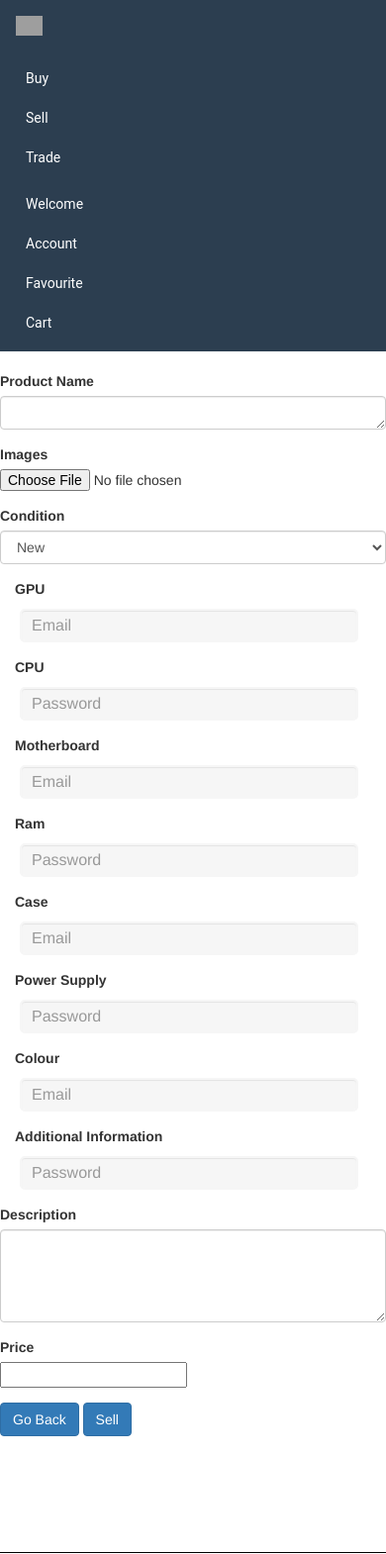
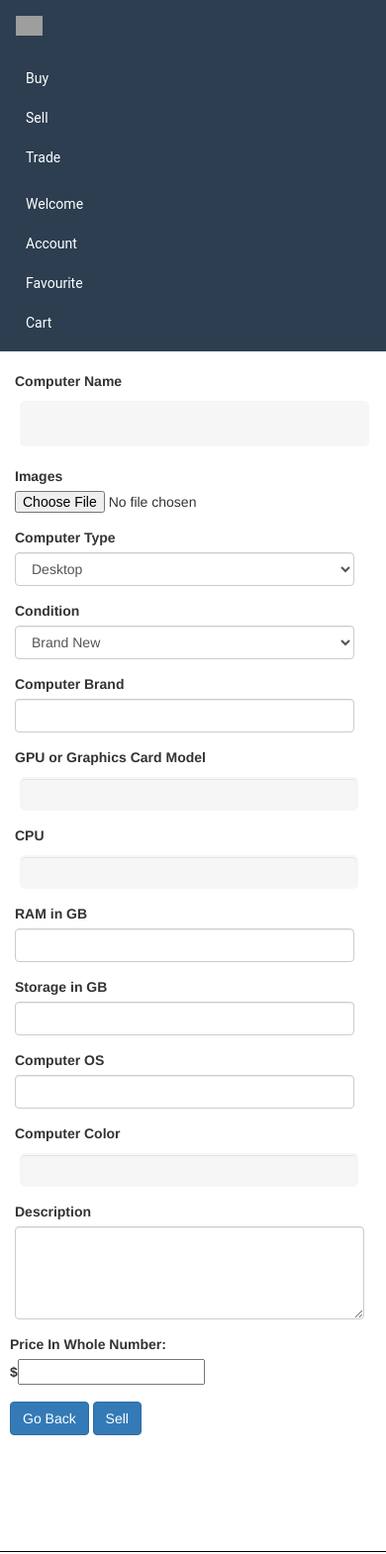
Before and after one commit to yitasha/programming_project, a PHP site: page /sellComputer.php in a window 390 px wide. Shown: the top 1570 px of the page at 99% size. Run offline with PHP 8.4, Linux system fonts and the light colour scheme; grey boxes are pictures that could not be loaded.

Commit message:
Modified sell Phone&PC page, added php script, added image to google bucket"

```diff
--- a/sellComputer.php
+++ b/sellComputer.php
@@ -10,73 +10,97 @@ include "./header.php";
 include "./navbar.php";
 ?>
 
-<form>
-  <div class="form-group">
-    <label>Product Name</label>
-    <textarea class="form-control" rows="1"></textarea>
-  </div>
-  <div class="form-group">
-    <label>Images</label>
-    <input type="file" class="form-control-file">
-  </div>
-  <div class="form-group">
-    <label for="exampleFormControlSelect1">Condition</label>
-    <select class="form-control" id="exampleFormControlSelect1">
-      <option>New</option>
-      <option>Used, but in good condition</option>
-      <option>Broken</option>
-    </select>
+<form action="process_addComputer.php" method="post" enctype="multipart/form-data">
+<div class="form-group col-md-12">
+    <label>Computer Name</label>
+    <input type="text" name="pcname" style="width:98%;">
   </div>
   <div class="form-row">
     <div class="form-group col-md-6">
-      <label for="inputEmail4">GPU</label>
-      <input type="email" class="form-control" id="inputEmail4" placeholder="Email">
+      <label>Images</label>
+      <input type="file" name="image" class="form-control-file">
     </div>
     <div class="form-group col-md-6">
-      <label for="inputPassword4">CPU</label>
-      <input type="password" class="form-control" id="inputPassword4" placeholder="Password">
+        <label>Computer Type</label>
+        <select class="form-control" name="pctype" style="width:95.4%">
+        <option>Desktop</option>
+        <option>Laptop</option>
+        <option>All In One</option>
+      </select>
     </div>
   </div>
   <div class="form-row">
     <div class="form-group col-md-6">
-      <label for="inputEmail4">Motherboard</label>
-      <input type="email" class="form-control" id="inputEmail4" placeholder="Email">
+      <label >Condition</label>
+      <select class="form-control" name="pccond" style="width:95.4%">
+        <option>Brand New</option>
+        <option>Used, but in good condition</option>
+        <option>Used, but in okay condition</option>
+        <option>Broken</option>
+      </select>
     </div>
     <div class="form-group col-md-6">
-      <label for="inputPassword4">Ram</label>
-      <input type="password" class="form-control" id="inputPassword4" placeholder="Password">
+        <label>Computer Brand</label>
+        <input list="pcbrand" name="pcbrand" class="form-control" style="width:95.4%">
+        <datalist id="pcbrand">
+          <option value="Windows">
+          <option value="Mac OS">
+          <option value="Linux">
+        </datalist>
     </div>
   </div>
   <div class="form-row">
     <div class="form-group col-md-6">
-      <label for="inputEmail4">Case</label>
-      <input type="email" class="form-control" id="inputEmail4" placeholder="Email">
+      <label>GPU or Graphics Card Model</label>
+      <input type="text" name="pcgpu" class="form-control">
     </div>
     <div class="form-group col-md-6">
-      <label for="inputPassword4">Power Supply</label>
-      <input type="password" class="form-control" id="inputPassword4" placeholder="Password">
+      <label>CPU</label>
+      <input type="text" name="pccpu" class="form-control">
     </div>
   </div>
   <div class="form-row">
     <div class="form-group col-md-6">
-      <label for="inputEmail4">Colour</label>
-      <input type="email" class="form-control" id="inputEmail4" placeholder="Email">
+      <label>RAM in GB</label>
+      <input type="number" name="pcram" class="form-control" style="width:95.4%">
     </div>
     <div class="form-group col-md-6">
-      <label for="inputPassword4">Additional Information</label>
-      <input type="password" class="form-control" id="inputPassword4" placeholder="Password">
+      <label>Storage in GB</label>
+      <input type="number" name="pcstorage" class="form-control" style="width:95.4%">
     </div>
   </div>
-  <div class="form-group">
-    <label>Description</label>
-    <textarea class="form-control" rows="4"></textarea>
+  <div class="form-row">
+    <div class="form-group col-md-6">
+      <label>Computer OS</label>
+      <input list="pcos" name="pcos" class="form-control" style="width:95.4%">
+        <datalist id="pcos">
+          <option value="Windows">
+          <option value="Mac OS">
+          <option value="Linux">
+        </datalist>
+    </div>
+    <div class="form-group col-md-6">
+      <label>Computer Color</label>
+      <input type="text" name="pccolor" class="form-control" >
+    </div>
   </div>
-  <div class="form-group">
-    <label>Price</label><br>
-    <input type="number" min="1" step="any" />
+  <div class="form-row">
+    <div class="form-group col-md-12">
+      <label>Description</label>
+      <textarea class="form-control" name="description" rows="4" style="width:98%"></textarea>
+    </div>
   </div>
+  <div class="form-group" style="padding-left:10px;">
+      <label>Price In Whole Number:</label><br>
+      <label>$</label><input type="number" name="price" min="1"/>
+  </div>
+
+  <div class="form-row" style="padding-left:10px;">
   <button  onclick="window.history.go(-1); return false;" class="btn btn-primary">Go Back</button>
   <button type="submit" class="btn btn-primary">Sell</button>
+  </div>
+
+
 </form>
 	<?php include "./footer.php"; ?>
 </body>
```
Also changed, not shown: process_addComputer.php (added, +46 -0 lines), process_addPhone.php (+14 -18 lines), sellPhone.php (+4 -4 lines).
